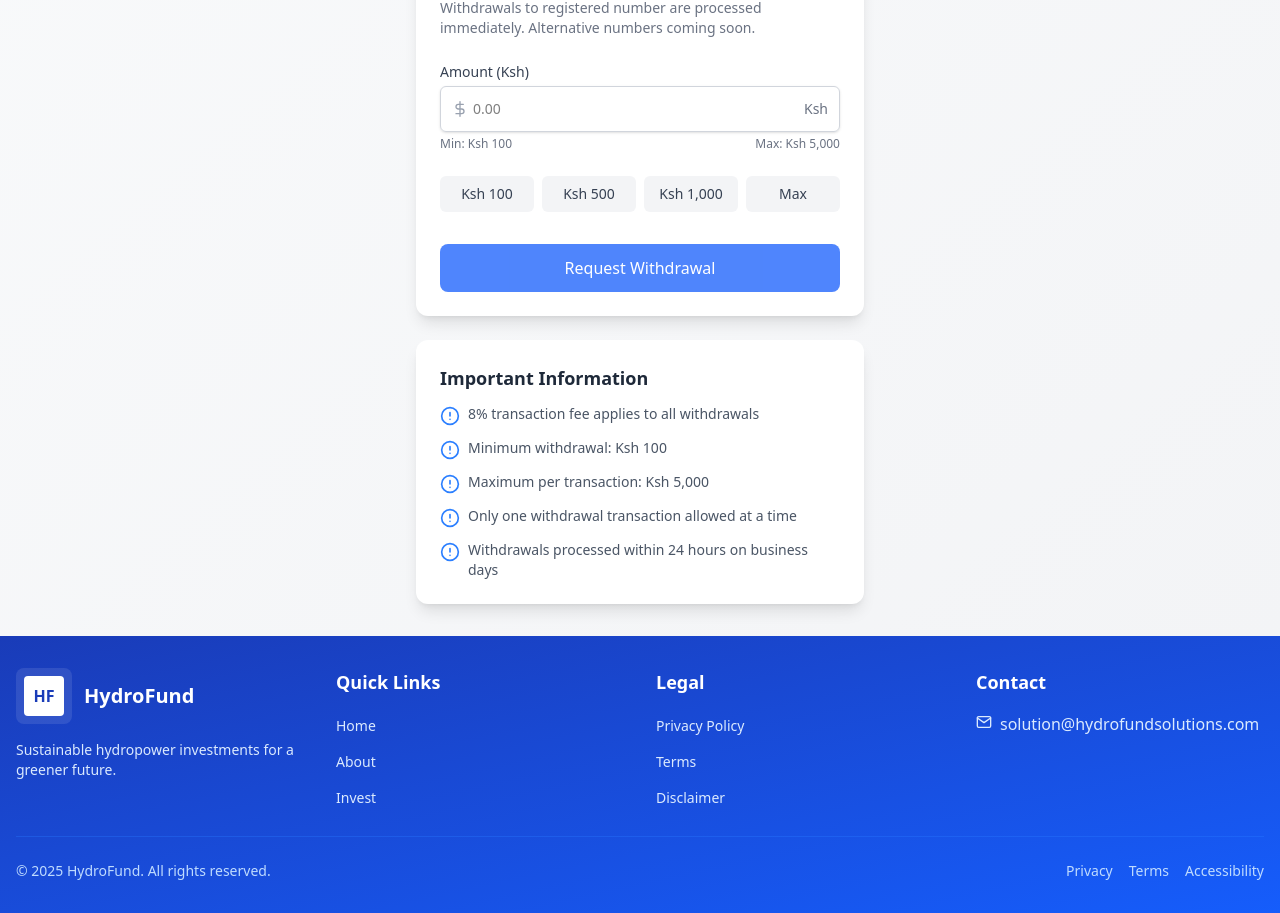
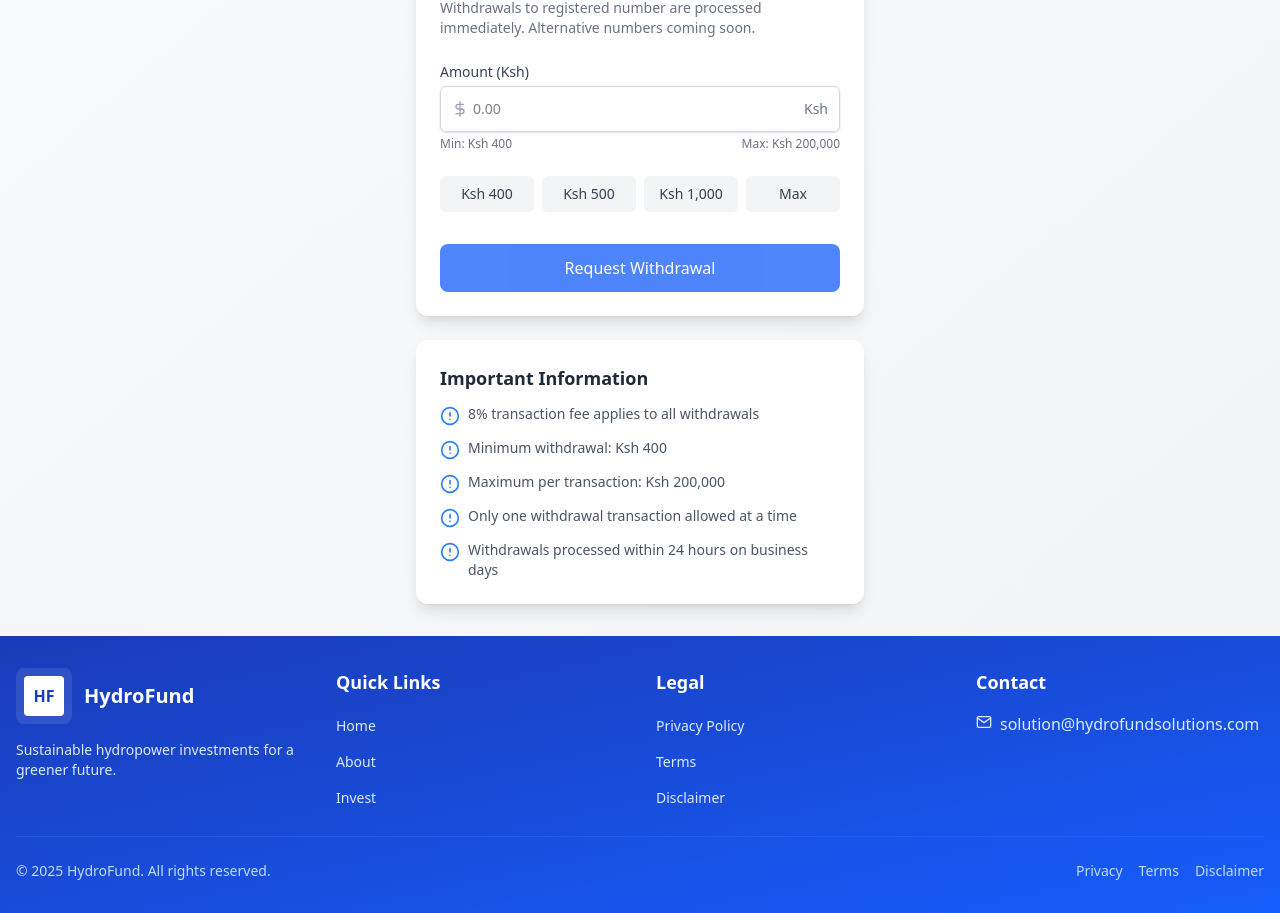
Before and after one commit to Pe-te-r/hydro-fund-frontend, a React (Vite) app: page /withdraw in a window 1280 px wide. Shown: the part 532-1445 px from the top of the page. Built offline with nearby package versions, Linux system fonts and the light colour scheme; no server answers; sample sign-in values are in the browser's storage.

Commit message:
more changes

```diff
--- a/src/components/Footer.tsx
+++ b/src/components/Footer.tsx
@@ -42,7 +42,7 @@ const Footer: React.FC = () => {
             <div className="container mx-auto px-4 py-8">
                 <div className="grid grid-cols-1 md:grid-cols-4 gap-8">
                     {/* Brand Column */}
-                    <div className="md:col-span-1">
+                    <Link to='/' className="md:col-span-1">
                         <div className="flex items-center mb-4">
                             <div className="bg-white/10 p-2 rounded-lg mr-3">
                                 <div className="w-10 h-10 bg-white rounded flex items-center justify-center text-blue-800 font-bold">HF</div>
@@ -52,7 +52,7 @@ const Footer: React.FC = () => {
                         <p className="text-blue-100 text-sm mb-4">
                             Sustainable hydropower investments for a greener future.
                         </p>
-                    </div>
+                    </Link>
 
                     {/* Collapsible Sections */}
                     {[
@@ -105,7 +105,7 @@ const Footer: React.FC = () => {
                     <div className="order-1 md:order-2 flex flex-wrap justify-center gap-x-4 gap-y-2 text-xs md:text-sm">
                         <Link to="/privacy" className="text-blue-200 hover:text-white">Privacy</Link>
                         <Link to="/terms" className="text-blue-200 hover:text-white">Terms</Link>
-                        <Link to="/accessibility" className="text-blue-200 hover:text-white">Accessibility</Link>
+                        <Link to="/disclaimer" className="text-blue-200 hover:text-white">Disclaimer</Link>
                     </div>
                 </div>
             </div>
--- a/src/components/TermsAndConditionsPage.tsx
+++ b/src/components/TermsAndConditionsPage.tsx
@@ -33,7 +33,7 @@ const TermsAndConditionsPage = () => {
                     <div>
                         <h2 className="text-xl font-semibold text-gray-800">3. Investments</h2>
                         <ul className="list-disc pl-5 space-y-2 mt-2">
-                            <li>Minimum deposit: KES 300</li>
+                            <li>Minimum deposit: KES 400</li>
                             <li>Each investment product includes:
                                 <ul className="list-circle pl-5 mt-2 space-y-1">
                                     <li>A fixed price</li>
@@ -49,7 +49,7 @@ const TermsAndConditionsPage = () => {
                     {/* Sections 4-12 would follow the same structure */}
 
                     <div>
-                        <h2 className="text-xl font-semibold text-gray-800">12. Support & Contact</h2>
+                        <h2 className="text-xl font-semibold text-gray-800">4. Support & Contact</h2>
                         <p className="mt-2">For questions or assistance, you can reach us at:</p>
                         <ul className="list-disc pl-5 space-y-2 mt-2">
                             <li>Email: support@hydrofundsolutions.com</li>
--- a/src/pages/users/withdraw.tsx
+++ b/src/pages/users/withdraw.tsx
@@ -14,8 +14,8 @@ export default function WithdrawPage() {
     const [alternativeNumber, setAlternativeNumber] = useState('');
 
     // Constants
-    const MIN_WITHDRAWAL = 100;
-    const MAX_WITHDRAWAL = 5000;
+    const MIN_WITHDRAWAL = 400;
+    const MAX_WITHDRAWAL = 200000;
     const TRANSACTION_FEE_PERCENTAGE = 0.08;
 
 
@@ -270,10 +270,10 @@ export default function WithdrawPage() {
                                 <div className="grid grid-cols-4 gap-2">
                                     <button
                                         type="button"
-                                        onClick={() => setAmount('100')}
+                                        onClick={() => setAmount('400')}
                                         className="py-2 px-3 bg-gray-100 text-gray-700 rounded-md hover:bg-gray-200 text-sm"
                                     >
-                                        Ksh 100
+                                        Ksh 400
                                     </button>
                                     <button
                                         type="button"
```
